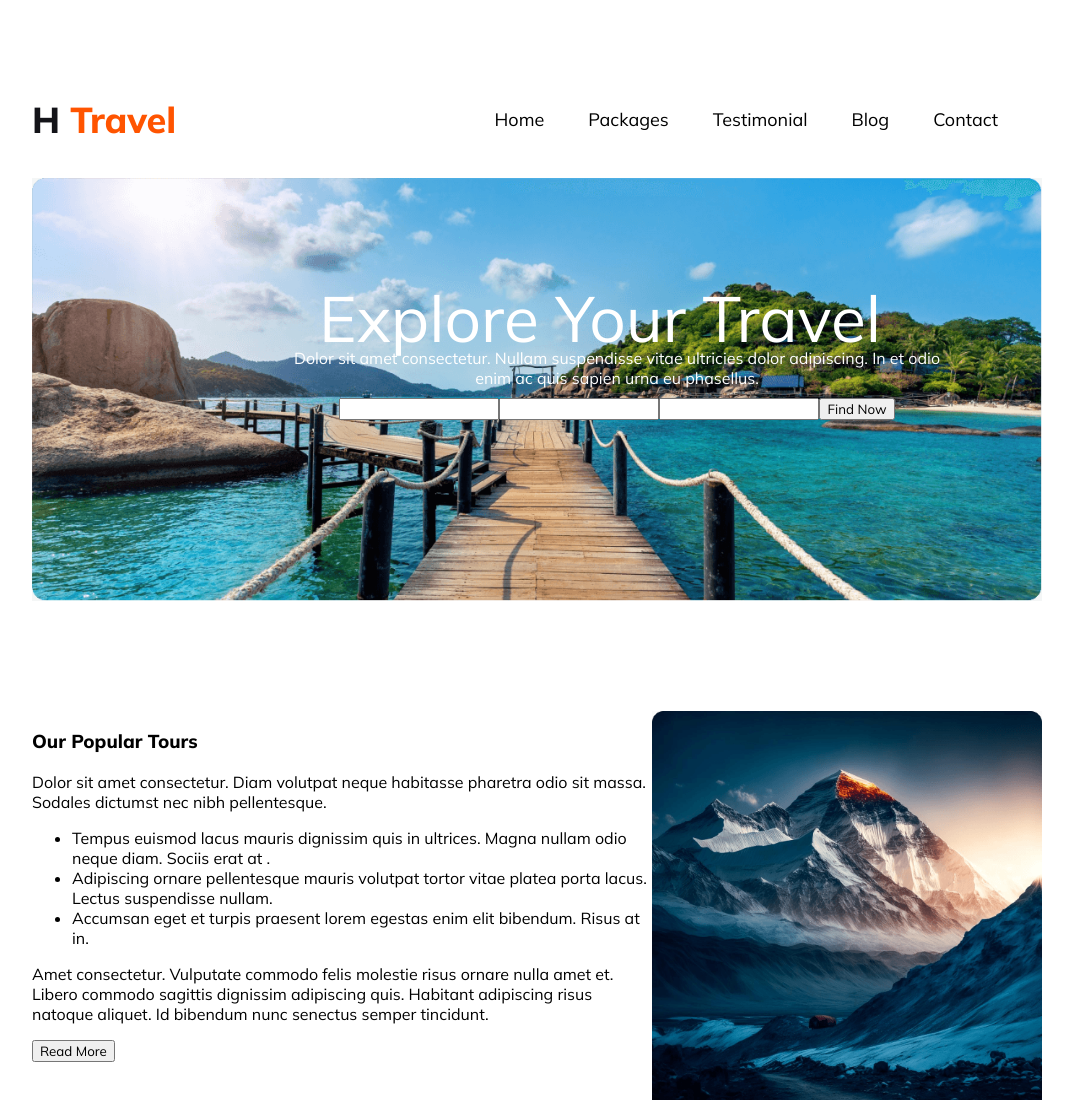
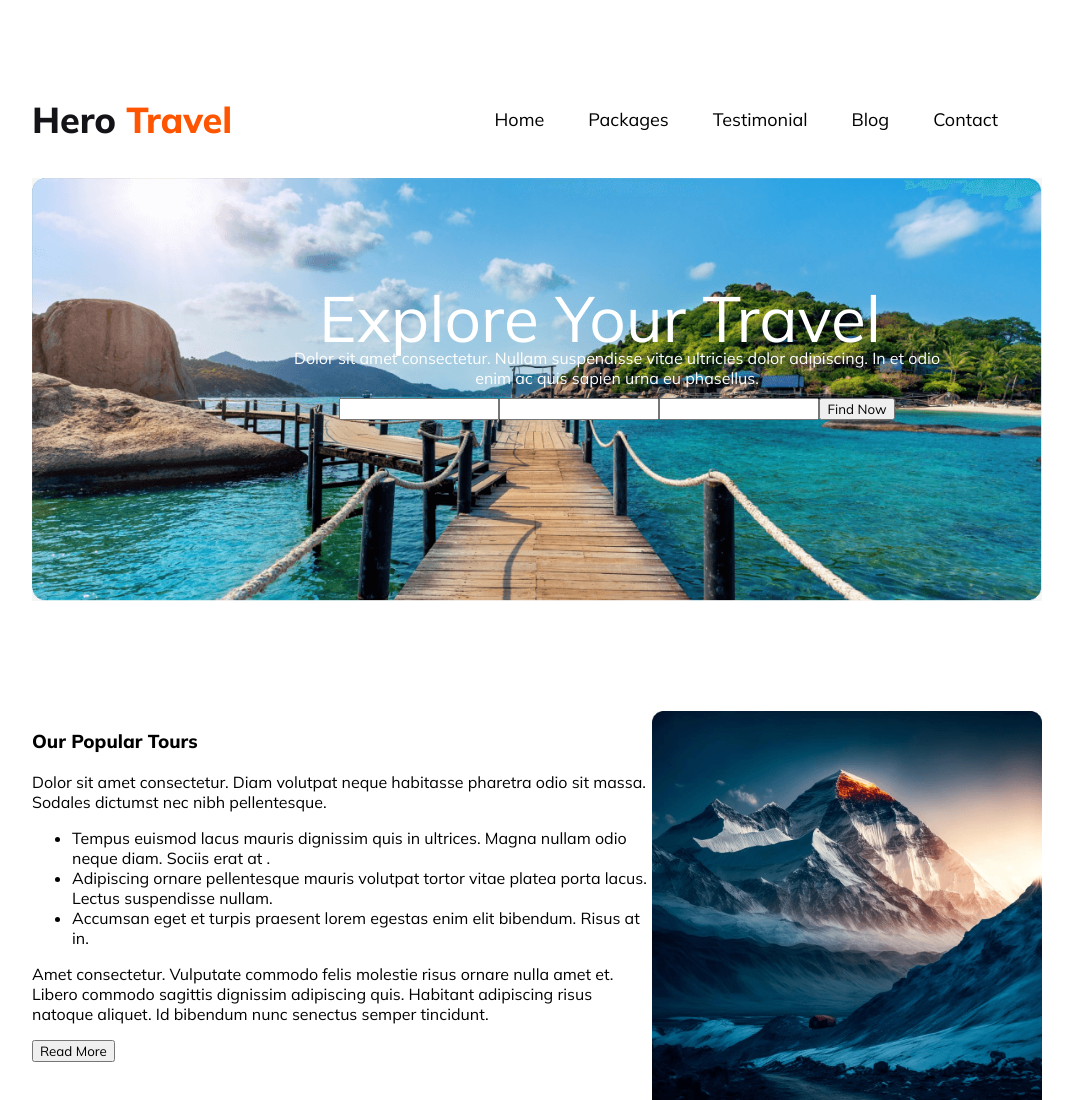
Before and after one commit to smaktar/my-second-github-repo, a plain HTML site: page index.html in a window 1280 px wide. Shown: the top 1100 px of the page, without its empty margins (111-1184 px from the left). Drawn offline with Linux system fonts and the light colour scheme.

Commit message:
y project update

```diff
--- a/index.html
+++ b/index.html
@@ -9,7 +9,7 @@
 <body class="wbody">
     <header>
         <nav>
-            <h3 class="nav-title">H <samp class="tclo">Travel</samp> </h3>
+            <h3 class="nav-title">Hero <samp class="tclo">Travel</samp> </h3>
             <ul>
                 <li><a href=""></a>Home</li>
                 <li><a href=""></a>Packages</li>
```
